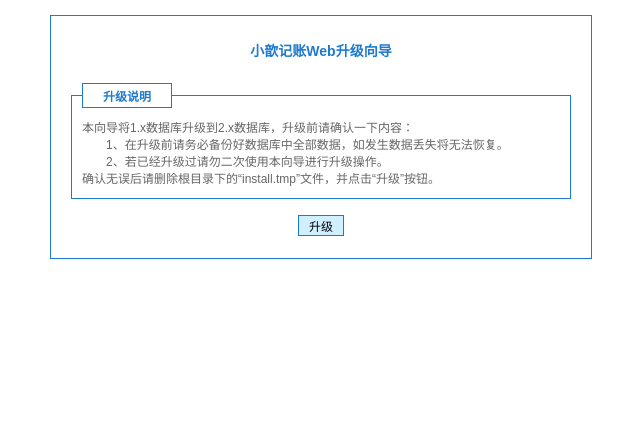
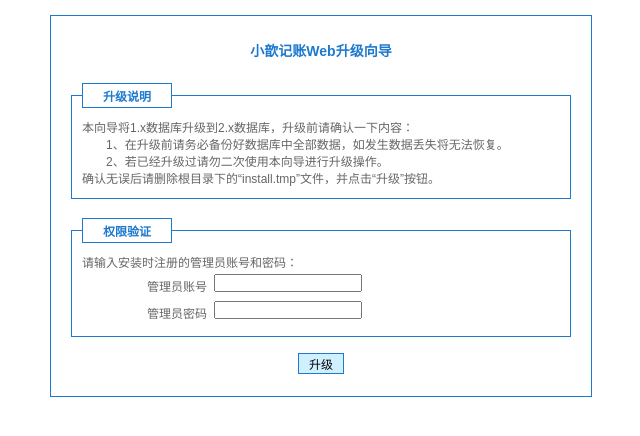
Before and after one commit to xiaoxinpro/xxjzWeb, a PHP site: page /DbName/updata_2.0.php in a window 1280 px wide. Shown: the top 436 px of the page, without its empty margins (319-959 px from the left). Run offline with PHP 8.4, Linux system fonts and the light colour scheme.

Commit message:
增加升级前权限检验

```diff
--- a/updata_2.0.php
+++ b/updata_2.0.php
@@ -102,7 +102,9 @@
         } elseif (!is_array($config)) {
             ShowAlert('获取配置文件有误，请检查项目文件读写权限，或重新安装。','无法升级');
         } elseif (isset($_POST['submit'])) {
-            UpdataDB($config);
+            $username = htmlspecialchars($_POST['admin_user']);
+            $password = htmlspecialchars($_POST['admin_psw']);
+            UpdataDB($config,$username,$password);
             $jsonData = base64_encode(json_encode($config));
             $dbFile = fopen("install.tmp", "w") or die(ShowAlert("请手动删除根目录下的updata_2.0.php文件。","升级完成"));
             fwrite($dbFile, $jsonData);
@@ -120,6 +122,21 @@
                     &emsp;&emsp;1、在升级前请务必备份好数据库中全部数据，如发生数据丢失将无法恢复。<br/>
                     &emsp;&emsp;2、若已经升级过请勿二次使用本向导进行升级操作。<br/>
                     确认无误后请删除根目录下的“install.tmp”文件，并点击“升级”按钮。<br/>
+                </div>
+            </fieldset>
+            <br/>
+            <fieldset>
+                <legend>权限验证</legend>
+                <div>
+                    请输入安装时注册的管理员账号和密码：<br/>
+                </div>
+                <div>
+                    <label>管理员账号</label>
+                    <input type="text" name="admin_user" value="">
+                </div>
+                <div>
+                    <label>管理员密码</label>
+                    <input type="password" name="admin_psw" value="">
                 </div>
             </fieldset>
             <br/>
@@ -172,6 +189,13 @@
         }
     }
 
+    //获取管理员账号信息
+    function GetUserData($uid,$DbName,$TableName,$Conn) {
+        $sql="select * from `$DbName`.`$TableName` where uid='".$uid."'";
+        $query=mysqli_query($Conn, $sql);
+        return (mysqli_fetch_array($query));
+    }
+
     //数据库是否存在
     function inDataBase($DbName,$Conn){
         mysqli_select_db($Conn, "information_schema");
@@ -191,7 +215,7 @@
     }
 
     //升级数据库
-    function UpdataDB($config) {
+    function UpdataDB($config,$username,$password) {
         //连接数据库
         $Conn = mysqli_connect($config['DB_HOST'],$config['DB_USER'],$config['DB_PWD']);
         if (!$Conn) {
@@ -200,6 +224,12 @@
             if(!inDataBase($config['DB_NAME'],$Conn)){
                 die(ShowAlert('数据库不存在，请重新安装。','连接数据库失败'));
             } else {
+                //检验管理员账号
+                $UserData = GetUserData($config['ADMIN_UID'], $config['DB_NAME'], $config['DB_PREFIX'] . "user", $Conn);
+                if ($UserData['username'] != $username || $UserData['password'] != md5($password)) {
+                    die(ShowAlert('请检查管理员账号或密码是否正确！','权限验证失败'));
+                }
+
                 //升级account表(不存在则报错)
                 $DbName = $config['DB_NAME'];
                 $TableName = $config['DB_PREFIX']."account";
```
